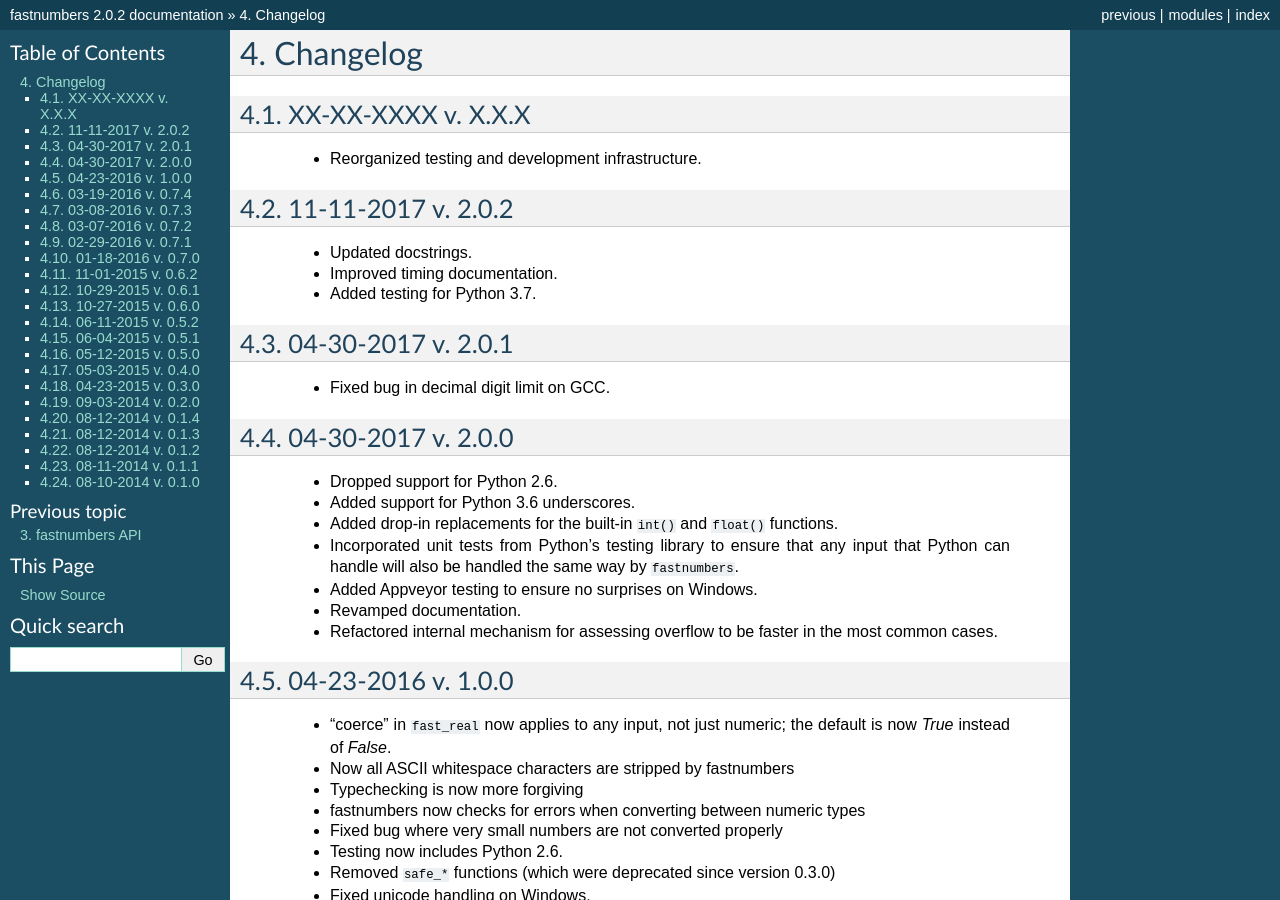
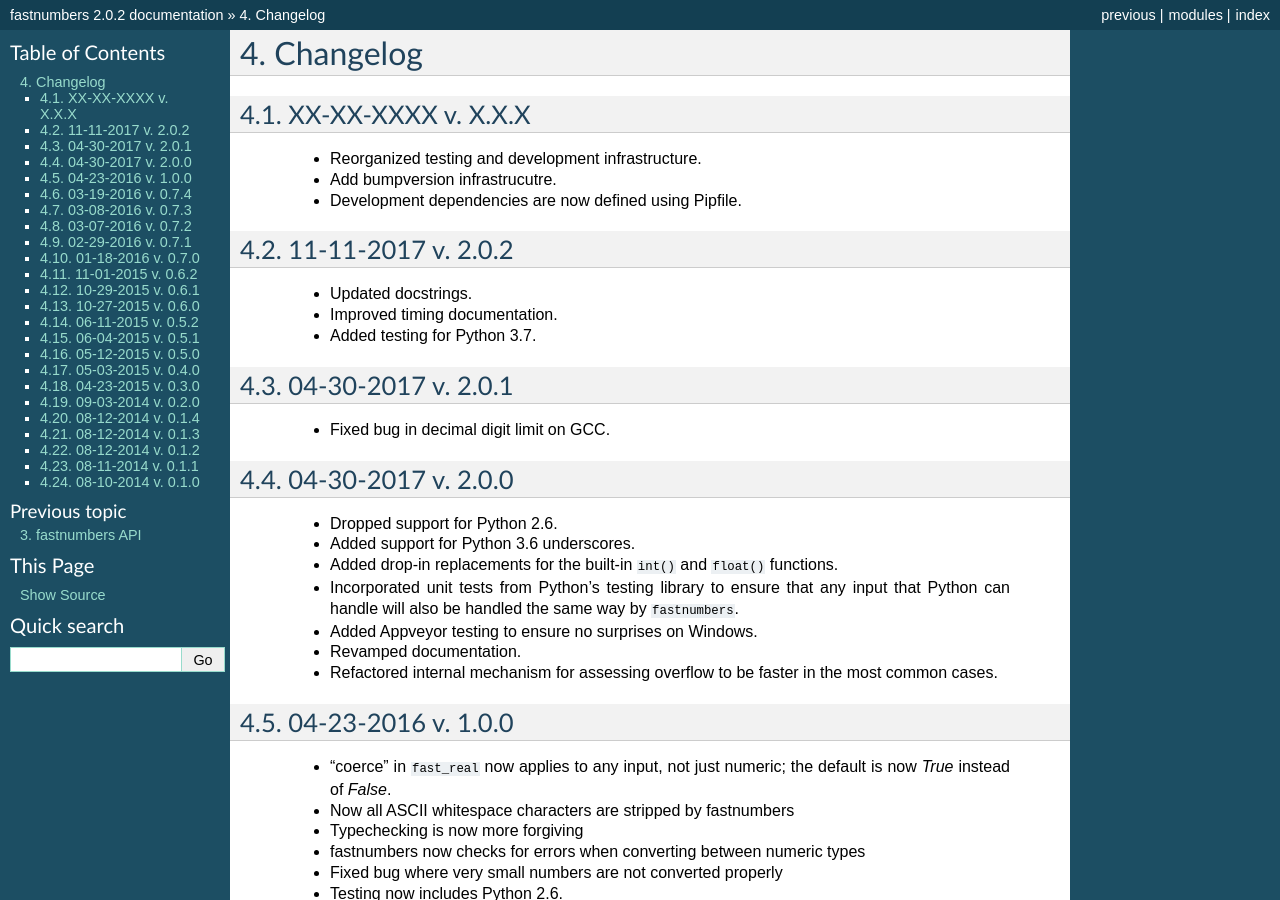
Before and after one commit to SethMMorton/fastnumbers, a Sphinx documentation site: the page built from docs/source/changelog.rst, in a window 1280 px wide and 900 px high. Built offline with Sphinx 7.4.7, drawn with Linux system fonts in a browser that asks for light colours.

Commit message:
Update pre-emptive changelog.

```diff
--- a/docs/source/changelog.rst
+++ b/docs/source/changelog.rst
@@ -7,6 +7,8 @@ XX-XX-XXXX v. X.X.X
 '''''''''''''''''''
 
     - Reorganized testing and development infrastructure.
+    - Add bumpversion infrastrucutre.
+    - Development dependencies are now defined using Pipfile.
 
 11-11-2017 v. 2.0.2
 '''''''''''''''''''
```
